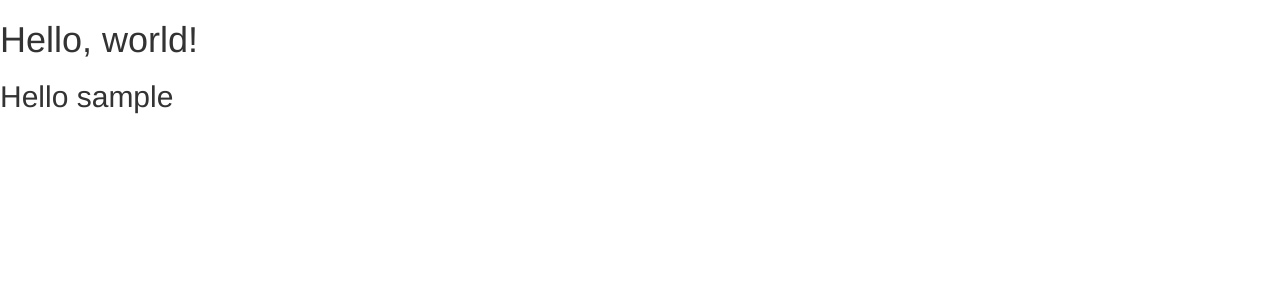
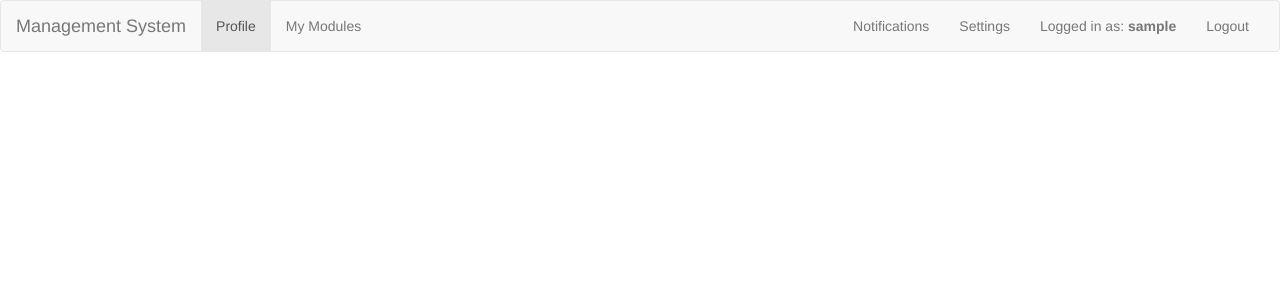
Before and after one commit to yosufali/wbp, a Django app: template theproject/wbproject/wbp_app/templates/profile.html in a window 1280 px wide. Shown: the top 300 px of the page. Run offline with Django 3.2, Linux system fonts and the light colour scheme; the template is opened without the code that fills it, so the values that code supplies are empty; the visitor is signed in with stand-in values (Sample User, id 1); some libraries are stand-ins or nearby versions.

Commit message:
Added navbar and logout functionality

```diff
--- a/theproject/wbproject/wbp_app/templates/profile.html
+++ b/theproject/wbproject/wbp_app/templates/profile.html
@@ -12,9 +12,33 @@
   </head>
   <body>
 
-    <h1>Hello, world!</h1>
+    <nav class="navbar navbar-default">
+      <div class="container-fluid">
+        <div class="navbar-header">
+          <button type="button" class="navbar-toggle collapse" data-toggle="collapse1" data-target="collapse" aria-expanded="false">
+            <span class="sr-only">Toggle navigation</span>
+            <span class="icon-bar"></span>
+            <span class="icon-bar"></span>
+            <span class="icon-bar"></span>
+          </button>
+          <a class="navbar-brand" href="#"> Management System </a>
+        </div>
 
-    <h2> Hello {{ user.username }} </h2>
+        <div class="collapse navbar-collapse" id="collapse1">
+          <ul class="nav navbar-nav">
+            <li class="active"> <a href="#"> Profile <span class="sr-only">(current)</span> </a> </li>
+            <li> <a href="#"> My Modules </a> </li>
+          </ul>
+
+          <ul class="nav navbar-nav navbar-right">
+            <li> <a href="#"> Notifications </a> </li>
+            <li> <a href="#"> Settings </a> </li>
+            <li> <a href="#"> Logged in as: <b>{{ user.username }}</b> </a> </li>
+            <li> <a href="/logout/"> Logout </a> </li>
+          </ul>
+        </div>
+      </div>
+    </nav>
 
     <!-- jQuery (necessary for Bootstrap's JavaScript plugins) -->
     <script src="https://ajax.googleapis.com/ajax/libs/jquery/1.11.3/jquery.min.js"></script>
--- a/theproject/wbproject/wbp_app/urls.py
+++ b/theproject/wbproject/wbp_app/urls.py
@@ -3,5 +3,6 @@ from . import views
 
 urlpatterns = [
 	url(r'^$', views.index, name="index"),
-	url(r'^profile/$', views.login_user, name="login"),
+	url(r'^login/$', views.login_user, name="login"),
+	url(r'^logout/$', views.logout_user, name="logout")
 ]
--- a/theproject/wbproject/wbp_app/views.py
+++ b/theproject/wbproject/wbp_app/views.py
@@ -23,3 +23,7 @@ def login_user(request):
 			return render(request, 'index.html', {'active': False})
 	else:
 		return render(request, 'index.html', {'valid': False})
+
+def logout_user(request):
+	logout(request)
+	return render(request, 'index.html', {'loggedout': True})
```
Also changed, not shown: theproject/wbproject/wbp_app/templates/index.html (+12 -0 lines), 2 other files.
